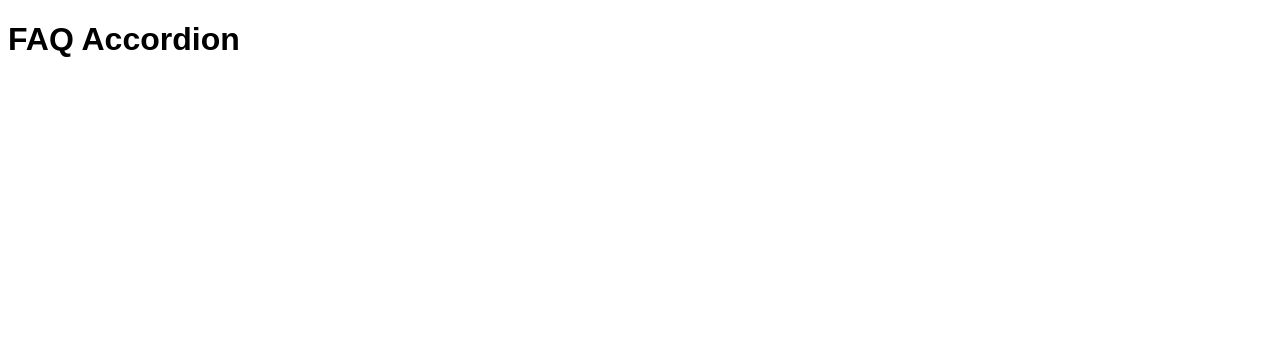
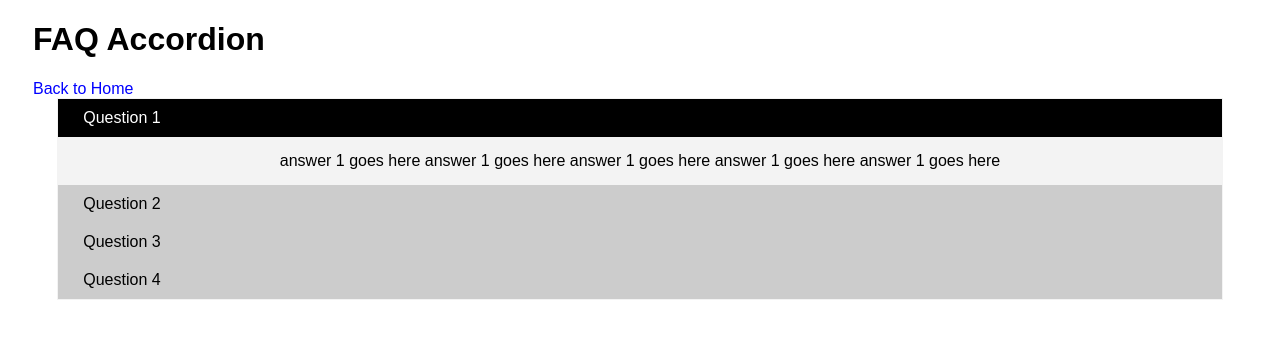
Before and after one commit to harishdubey/my-next-app, a Next.js app: page /faqaccordion in a window 1280 px wide. Shown: the top 338 px of the page. Built offline with nearby package versions, Linux system fonts and the light colour scheme.

Commit message:
clipboard and accordion

```diff
--- /dev/null
+++ b/src/app/faqaccordion/page.module.css
@@ -0,0 +1,33 @@
+.accordionContainer {
+    padding: 0 25px
+}
+
+.accordion {
+    border: 1px solid #f3f3f3;
+    margin: 0 2%;
+}
+
+.accordionTitle {
+    display: flex;
+    justify-content: space-between;
+    background: #ccc;
+    padding: 10px 25px;
+    font-size: 16px;
+    text-transform: capitalize;
+}
+
+.activeTitle {
+    display: flex;
+    justify-content: space-between;
+    background: #000;
+    color: #fff;
+    padding: 10px 25px;
+    font-size: 16px;
+     text-transform: capitalize;
+}
+
+.accordionContent {
+    background: #f3f3f3;
+    text-align: center;
+    padding: 15px 25px
+}
--- a/src/app/faqaccordion/page.tsx
+++ b/src/app/faqaccordion/page.tsx
@@ -1,7 +1,88 @@
+"use client";
+
+import Link from "next/link";
+import { useState } from "react";
+import styles from "./page.module.css";
+
+const accordianData = [
+  {
+    question: "question 1",
+    answer:
+      "answer 1 goes here answer 1 goes here answer 1 goes here answer 1 goes here answer 1 goes here ",
+  },
+  {
+    question: "question 2",
+    answer:
+      "answer 2 goes here answer 2 goes here answer 2 goes here answer 2 goes here ",
+  },
+  {
+    question: "question 3",
+    answer:
+      "answer 3 goes here answer 3 goes here answer 3 goes here answer 3 goes here answer 3 goes here ",
+  },
+  {
+    question: "question 4",
+    answer:
+      "answer 4 goes here answer 4 goes here answer 4 goes here answer 4 goes here  ",
+  },
+];
+
 const FaqAccordion = () => {
+  const [activeIndex, setActiveIndex] = useState<number | null>(0);
+
+  const handleItemClick = (index: number) => {
+    console.log(index, "index");
+    setActiveIndex(activeIndex === index ? null : index);
+  };
+
+  return (
+    <div className={styles.accordionContainer}>
+      <h1>FAQ Accordion</h1>
+      <div>
+        <Link href={"/"}>Back to Home</Link>
+      </div>
+      <div className={styles.accordion}>
+        {accordianData.map((item, index) => {
+          return (
+            <FAQItem
+              key={index}
+              index={index}
+              isActive={activeIndex === index}
+              question={item.question}
+              answer={item.answer}
+              handleClick={handleItemClick}
+            />
+          );
+        })}
+      </div>
+    </div>
+  );
+};
+
+type faqPropsTypes = {
+  isActive: boolean;
+  index: number;
+  question: string;
+  answer: string;
+  handleClick: (index: number) => void;
+};
+
+const FAQItem = ({
+  isActive,
+  index,
+  question,
+  answer,
+  handleClick,
+}: faqPropsTypes) => {
   return (
     <div>
-      <h1>FAQ Accordion</h1>
+      <div
+        className={isActive ? styles.activeTitle : styles.accordionTitle}
+        onClick={() => handleClick(index)}
+      >
+        {question}
+      </div>
+      {isActive && <div className={styles.accordionContent}>{answer}</div>}
     </div>
   );
 };
--- a/src/app/page.tsx
+++ b/src/app/page.tsx
@@ -66,6 +66,9 @@ export default function Home() {
         </li>
         <li>
           <Link href="/faqaccordion">Faq Accordion</Link>
+        </li>{" "}
+        <li>
+          <Link href="/copytoclipboard">Copy to Clipboard</Link>
         </li>
       </ul>
     </div>
```
Also changed, not shown: src/app/copytoclipboard/page.tsx (added, +38 -0 lines).
